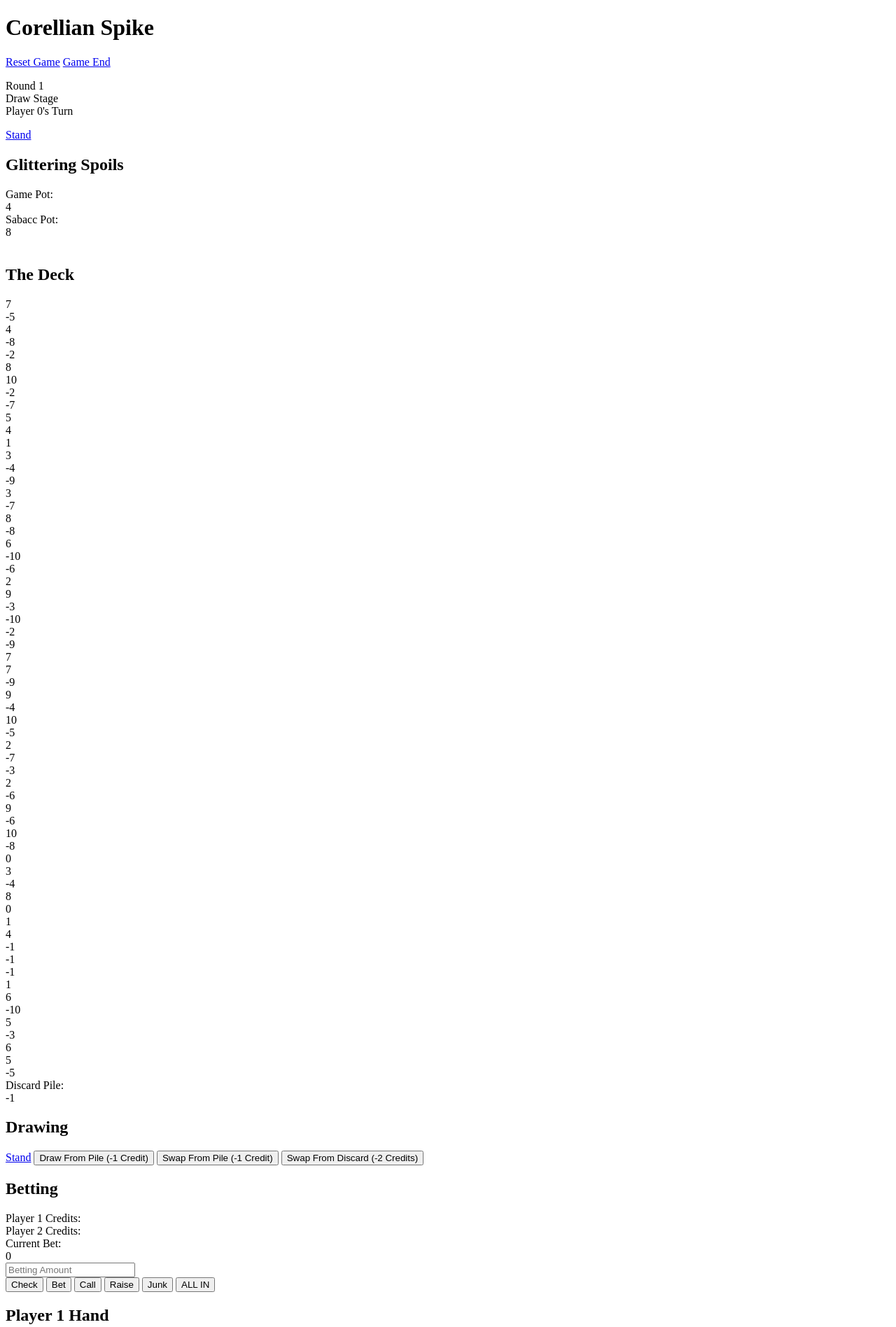
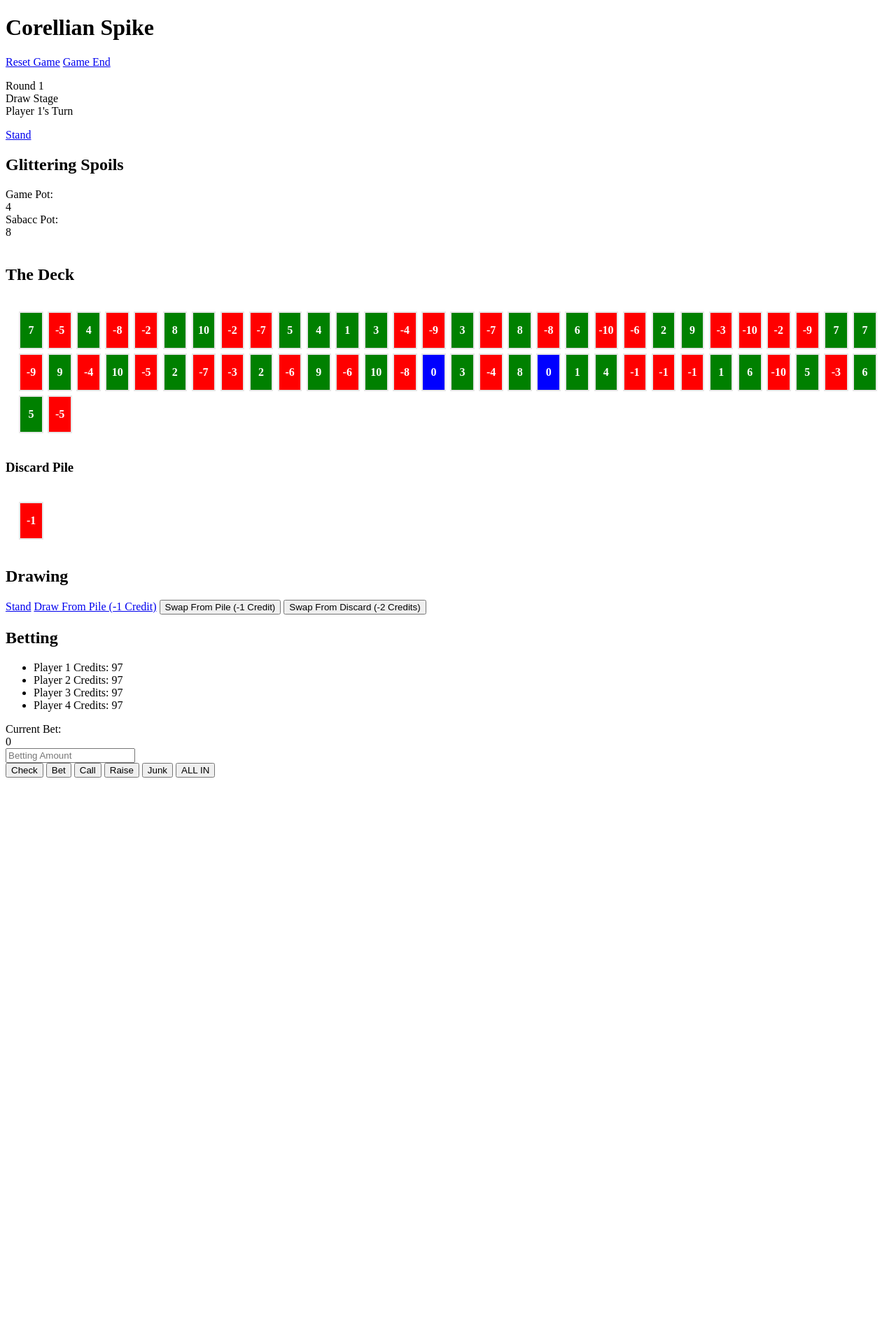
Before and after one commit to joelyoder/corellian-spike, a plain HTML site: page index.html in a window 1280 px wide. Shown: the top 1896 px of the page at 70% size. After the commit the page ends 1119 px from the top, so only its background shows below. Drawn offline with Linux system fonts and the light colour scheme.

Commit message:
Fixed game flow, added card styling and new logic

```diff
--- a/index.html
+++ b/index.html
@@ -6,6 +6,7 @@
   <meta name="viewport" content="width=device-width, initial-scale=1.0" />
   <meta http-equiv="X-UA-Compatible" content="ie=edge" />
   <title>Corellian Spike</title>
+  <link rel="stylesheet" href="styles.css">
 </head>
 
 <body>
@@ -28,23 +29,19 @@
   <br />
 
   <h2>The Deck</h2>
-
   <div id="deck"></div>
 
-  <div>Discard Pile: <div id="discard">0</div>
-  </div>
+  <h3>Discard Pile</h3>
+  <div id="discard"></div>
 
   <h2>Drawing</h2>
   <a href="javascript:void(0)" class="btn" onclick="stand()">Stand</a>
-  <button>Draw From Pile (-1 Credit)</button>
+  <a href="javascript:void(0)" class="btn" onclick="drawFromPile()">Draw From Pile (-1 Credit)</a>
   <button>Swap From Pile (-1 Credit)</button>
   <button>Swap From Discard (-2 Credits)</button>
 
   <h2>Betting</h2>
-  <div>Player 1 Credits: <div id="player1Credits"></div>
-  </div>
-  <div>Player 2 Credits: <div id="player2Credits"></div>
-  </div>
+  <ul id="creditTracker"></ul>
   <div>Current Bet: <div id="currentBet"></div>
   </div>
   <input type="number" placeholder="Betting Amount"><br />
@@ -56,14 +53,7 @@
   <button id="allIn">ALL IN</button>
   <br />
 
-  <h2>Player 1 Hand</h2>
-  <ul class="hand">
-    <li class="card"></li>
-  </ul>
-  <h2>Player 2 Hand</h2>
-  <ul class="hand">
-    <li class="card"></li>
-  </ul>
+  <div id="hands"></div>
 
   <script src="script.js"></script>
 </body>
--- a/script.js
+++ b/script.js
@@ -43,15 +43,15 @@ function newGame() {
 
     // Set up the players
     for (let i = 0; i < playerCount; i++) {
+        // Create the players array that tracks their stats and give them the starting credits
         players[i] = {Hand:new Array(), Credits:startingCredits};
     }
 
+    newDeal();
+    anteUp();
     updateGameUI();
 
-    newDeal();
-    anteUp();
-
-    console.log('Round ' + currentRound, 'Stage ' + currentStage, 'Player ' +  currentPlayer);
+    console.log('Round ' + currentRound, 'Stage ' + currentStage, 'Player ' +  (currentPlayer + 1));
 }
 
 function endGame() {
@@ -71,49 +71,119 @@ function endGame() {
         players[i] = {Hand:new Array()};
     }
 
-    updateGameUI();
-
     newDeal();
     anteUp();
+    updateGameUI();
 }
 
 function updateGameUI() {
+    // Money
     document.getElementById('gamePot').innerText = gamePot;
     document.getElementById('sabaccPot').innerText = sabaccPot;
     document.getElementById('currentBet').innerText = currentBet;
+    renderCreditTracker();
+
+    // Game State
     document.getElementById('currentRound').innerText = currentRound;
-    document.getElementById('currentPlayer').innerText = currentPlayer;
+    document.getElementById('currentPlayer').innerText = (currentPlayer + 1);
     document.getElementById('currentRound').innerText = currentRound;
 
     switch (currentStage) {
         case 1:
             document.getElementById('currentStage').innerText = 'Draw';
-            currentStage++;
             break;
         case 2:
             document.getElementById('currentStage').innerText = 'Betting';
-            currentStage++;
             break;
         case 3:
             document.getElementById('currentStage').innerText = 'Spike';
-            currentStage = 1;
-            currentRound++;
-            rollSpike();
+
             break;
         default:
             document.getElementById('currentStage').innerText = 'Error';
+    }
+
+    renderHands();
+}
+
+function renderCreditTracker() {
+    // Reset the credit tracker
+    document.getElementById('creditTracker').innerHTML = '';
+
+    // Set up the credit tracker UI
+    for (let i = 0; i < playerCount; i++) {
+        let playerCreditTracker = document.createElement('li');
+        playerCreditTracker.innerText = `Player ${i + 1} Credits: ` + players[i].Credits;
+		document.getElementById('creditTracker').appendChild(playerCreditTracker);
+    }
+}
+
+function renderHands() {
+    // Reset the hands
+    document.getElementById('hands').innerHTML = '';
+
+    // Set up the credit tracker UI
+    for (let i = 0; i < playerCount; i++) {
+        let heading = document.createElement('h2');
+        heading.innerText = `Player ${i + 1} Hand`;
+
+        let container = document.createElement('div');
+        container.className = "container";
+
+        console.log(players[i].Hand.length);
+
+        for (let x = 0; x < (players[i].Hand.length); i++) {
+            let cardType;
+
+            if (players[i].Hand[x].Value > 0) {
+                cardType = "pos";
+            } else if (isNegative(players[i].Hand[x].Value)) {
+                cardType = "neg";
+            } else {
+                cardType = "";
+            }
+
+            let card = document.createElement('div');
+            let value = document.createElement('div');
+            card.className = "card " + players[i].Hand[x].Stave + " " + cardType;
+            value.className = "value";
+
+            value.innerText = players[i].Hand[x].Value;
+            card.appendChild(value);
+            container.appendChild(card);
+        }
+
+        document.getElementById('hands').appendChild(heading);
+        document.getElementById('hands').appendChild(container);
     }
 }
 
 // Turn Taking
 function nextPlayer() {
+    // Move our player tracker to the next player
     currentPlayer++;
 
-    if (currentPlayer === (playerCount - 1)) {
+    // If the tracker goes past the current number of players, move the stage tracker forward and reset the player tracker
+    if (currentPlayer === playerCount) {
         currentPlayer = 0;
-        console.log('reset player');
+        currentStage++;
     }
 
+    // At the end of the final stage, roll the spike and move to the next round
+    if (currentStage === 3) {
+        rollSpike();
+        currentStage = 1;
+        currentRound++;
+    }
+
+    // After the third round, end the game
+    if (currentRound === 4) {
+        alert("Game Over!");
+
+        endGame();
+    }
+
+    // Update the game UI to refelect these state changes
     updateGameUI();
 }
 
@@ -176,7 +246,7 @@ function renderDeck() {
 
         if (deck[i].Value > 0) {
             cardType = "pos";
-        } else if (isNegative(deck[1].Value)) {
+        } else if (isNegative(deck[i].Value)) {
             cardType = "neg";
         } else {
             cardType = "";
@@ -188,7 +258,7 @@ function renderDeck() {
         card.className = "card " + deck[i].Stave + " " + cardType;
         value.className = "value";
 
-        value.innerHTML = deck[i].Value;
+        value.innerText = deck[i].Value;
 		card.appendChild(value);
 
 		document.getElementById('deck').appendChild(card);
@@ -203,10 +273,34 @@ function resetDeck() {
     shuffle();
 }
 
-function discardDeck() {
-    discard.push(deck.pop());
+function discardCard(unwantedCard) {
+    // Remove the current discard pile card in the DOM, if there is one
+    document.getElementById('discard').innerHTML = '';
 
-    document.getElementById('discard').innerText = discard[0].Value;
+    // Put the discarded card into the top of the discard pile
+    discard.push(unwantedCard);
+
+    // Determine if the card should be green or red depending on the value
+    // This uses generic class names for color customization
+    let cardType;
+    if (unwantedCard.Value > 0) {
+        cardType = "pos";
+    } else if (isNegative(unwantedCard.Value)) {
+        cardType = "neg";
+    } else {
+        cardType = "";
+    }
+
+    // Create the card on the page
+    let card = document.createElement('div');
+    let value = document.createElement('div');
+    card.className = "card " + unwantedCard.Stave + " " + cardType;
+    value.className = "value";
+
+    value.innerHTML = unwantedCard.Value;
+    card.appendChild(value);
+
+    document.getElementById('discard').appendChild(card);
 }
 
 function newDeal() {
@@ -217,27 +311,55 @@ function newDeal() {
         players[p].Hand.push(...dealCards(2));
     }
 
-    discardDeck();
+    // Discard the top card of the deck
+    discardCard(deck.pop());
 }
 
 function reDeal() {
+    let handSizes = new Array();
+
     // Pull the current number of cards from each player
+    for (let p = 0; p < playerCount; p++) {
+
+        // Pull the number of cards that are in their hand
+        let playerHand = players[p].Hand
+        let handSize = Object.keys(playerHand).length;
+
+        // Store that in our array
+        handSizes.push(handSize);
+
+        // Empty their hand
+        players[p] = {Hand:new Array()};
+    }
+
+    console.log("All player data before reset: ", players);
+    console.log("All player cards: " + handSizes);
 
     resetDeck();
 
-    // Deal out the same number of cards to each player
+    for (let p = 0; p < playerCount; p++) {
+        // Pull their number of cards out of our array
+        let newHand = handSizes.pop();
 
-    discardDeck();
+        // Deal them the same number of cards from the fresh desk
+        players[p].Hand.push(...dealCards(newHand));
+    }
+
+    console.log("All player data after reset: ", players);
+
+    // Discard the top card of the deck
+    discardCard(deck.pop());
 }
 
 function dealCards(cardNumber) {
-    let cards = new Array();
+    let deltCards = new Array();
 
+    // Pull the number of requested cards off the deck and pass them back
     for (let i = 0; i < cardNumber; i++ ) {
-        cards.push(deck.pop());
+        deltCards.push(deck.pop());
     }
 
-    return cards;
+    return deltCards;
 }
 
 // Drawing Functions
@@ -246,26 +368,41 @@ function stand() {
 }
 
 function drawFromPile() {
+    // Spend 1 credit
+    spendGamePot(currentPlayer, 1);
 
+    // Pull one card from the deck
+    let drawnCard = dealCards(1);
+
+    // Ask if the player wants to keep the card, either add it to their hand or discard it
+    if (confirm(`You draw a ${drawnCard[0].Value}, do you want to keep it?`) === true) {
+        players[currentPlayer].Hand.push(...drawnCard);
+    } else {
+        discardCard(drawnCard[0]);
+    }
+
+    nextPlayer();
 }
 
 function swapFromPile() {
 
+    nextPlayer();
 }
 
 function swapFromDiscard() {
 
+    nextPlayer();
 }
 
-// Betting Functions
-function anteGamePot(player, amount) {
+// Spending Functions
+function spendGamePot(player, amount) {
     players[player].Credits = players[player].Credits - amount;
     gamePot = gamePot + amount;
 
     document.getElementById('gamePot').innerText = gamePot;
 }
 
-function anteSabaccPot(player, amount) {
+function spendSabaccPot(player, amount) {
     players[player].Credits = players[player].Credits - amount;
     sabaccPot = sabaccPot + amount;
 
@@ -274,13 +411,14 @@ function anteSabaccPot(player, amount) {
 
 function anteUp() {
     for (let p = 0; p < playerCount; p++) {
-        anteGamePot(p, gameAnte);
-        anteSabaccPot(p, sabaccAnte);
+        spendGamePot(p, gameAnte);
+        spendSabaccPot(p, sabaccAnte);
     }
 }
 
+// Betting Functions
 function check() {
-    // Move to the next player's turn
+    nextPlayer();
 }
 
 function bet(pot, amount) {
@@ -305,7 +443,15 @@ function allIn() {
 
 // Spiking Functions
 function rollSpike() {
+    var firstDie = Math.floor((Math.random()*6) + 1);
+    var secondDie = Math.floor((Math.random()*6) + 1);
 
+    if (firstDie === secondDie) {
+        alert("Spiked!");
+        reDeal();
+    } else {
+        alert("No Spike");
+    }
 }
 
 // Misc utilities
--- /dev/null
+++ b/styles.css
@@ -0,0 +1,41 @@
+#deck,
+.hand,
+.container {
+    padding: 1em;
+    display: grid;
+    grid-template-columns: repeat(auto-fit, minmax(40px, 1fr));
+}
+
+#discard {
+    padding: 1em;
+    display: grid;
+    grid-template-columns: repeat(auto-fit, minmax(40px, 1fr));
+    justify-content: center;
+}
+
+.card {
+    border: 2px solid #e7e7e7;
+    margin: .2em;
+    max-width: 15px;
+    padding: 1em .5em;
+    display: grid;
+    justify-content: center;
+    align-items: center;
+}
+
+.card.pos {
+    background-color: green;
+}
+
+.card.neg {
+    background-color: red;
+}
+
+.card.sylops {
+    background-color: blue;
+}
+
+.card .value {
+    color: white;
+    font-weight: bold;
+}
```
